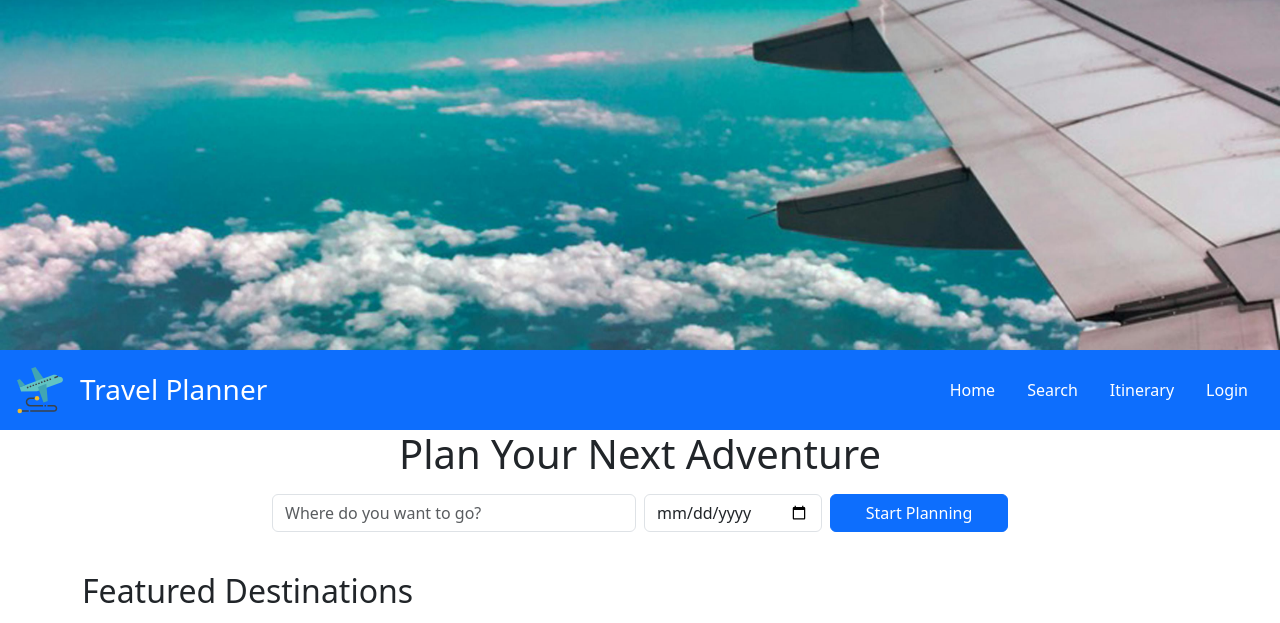
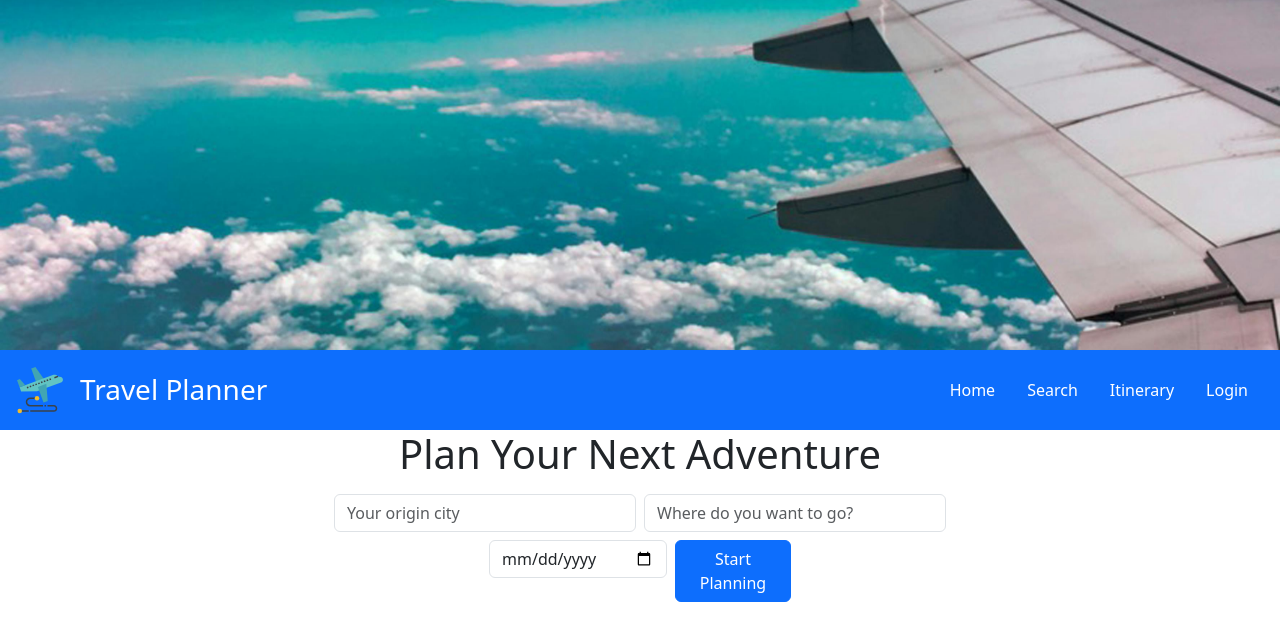
Before and after one commit to svpontes/WDD330FinalProject, a website built with Vite: page index.html in a window 1280 px wide. Shown: the top 623 px of the page. Built offline with nearby package versions, Linux system fonts and the light colour scheme; no server answers.

Commit message:
add filed origem

```diff
--- a/index.html
+++ b/index.html
@@ -4,7 +4,8 @@
 <head>
     <meta charset="utf-8">
     <meta name="viewport" content="width=device-width, initial-scale=1">
-    <meta name="description" content="Travel Planner - Plan your trips efficiently with flight and hotel searches, itinerary building, and more.">
+    <meta name="description"
+        content="Travel Planner - Plan your trips efficiently with flight and hotel searches, itinerary building, and more.">
     <meta name="authors" content="Sergio and Valdemar">
     <title>Travel Planner Trip2Trip</title>
     <link href="https://cdn.jsdelivr.net/npm/bootstrap@5.3.3/dist/css/bootstrap.min.css" rel="stylesheet">
@@ -19,15 +20,18 @@
     <!-- Header con logo e imagen -->
     <header class="d-flex align-items-center justify-content-between p-3 bg-primary" id="main-header">
         <div class="d-flex align-items-center">
-            <img src="src/public/images/travel_icon.svg" alt="Travel Planner Logo" style="height:48px; width:auto; margin-right:16px;">
+            <img src="src/public/images/travel_icon.svg" alt="Travel Planner Logo"
+                style="height:48px; width:auto; margin-right:16px;">
             <h1 class="mb-0 text-white fs-3">Travel Planner</h1>
         </div>
         <nav>
             <nav aria-label="Main navigation">
                 <ul class="nav">
                     <li class="nav-item"><a class="nav-link text-white" href="index.html">Home</a></li>
-                    <li class="nav-item"><a class="nav-link text-white" href="src/search_result/searchResult.html">Search</a></li>
-                    <li class="nav-item"><a class="nav-link text-white" href="src/Itinerary/itinerary.html">Itinerary</a></li>
+                    <li class="nav-item"><a class="nav-link text-white"
+                            href="src/search_result/searchResult.html">Search</a></li>
+                    <li class="nav-item"><a class="nav-link text-white"
+                            href="src/Itinerary/itinerary.html">Itinerary</a></li>
                     <li class="nav-item"><a class="nav-link text-white" href="#login">Login</a></li>
                 </ul>
             </nav>
@@ -41,14 +45,22 @@
                 <div class="col-md-8 mx-auto text-center">
                     <h1 class="mb-3">Plan Your Next Adventure</h1>
                     <form class="row g-2 justify-content-center" id="main-search-form">
-                        <div class="col-sm-6">
-                            <input type="text" class="form-control" placeholder="Where do you want to go?" list="destinations"
-                                id="destination-input">
+                        <!-- Campo Origem -->
+                        <div class="col-sm-5">
+                            <input type="text" class="form-control" placeholder="Your origin city" list="origins"
+                                id="origin-input" required>
                         </div>
+                        <!-- Campo Destino -->
+                        <div class="col-sm-5">
+                            <input type="text" class="form-control" placeholder="Where do you want to go?"
+                                list="destinations" id="destination-input" required>
+                        </div>
+                        <!-- Data de saída -->
                         <div class="col-sm-3">
-                            <input type="date" class="form-control" id="departure-date">
+                            <input type="date" class="form-control" id="departure-date" required>
                         </div>
-                        <div class="col-sm-3">
+                        <!-- Botão -->
+                        <div class="col-sm-2">
                             <button type="submit" class="btn btn-primary w-100">Start Planning</button>
                         </div>
                     </form>
@@ -70,7 +82,7 @@
                         <div class="modal-body" id="cityModalBody"></div>
                     </div>
                 </div>
-                </div>
+            </div>
         </section>
     </main>
 
```
